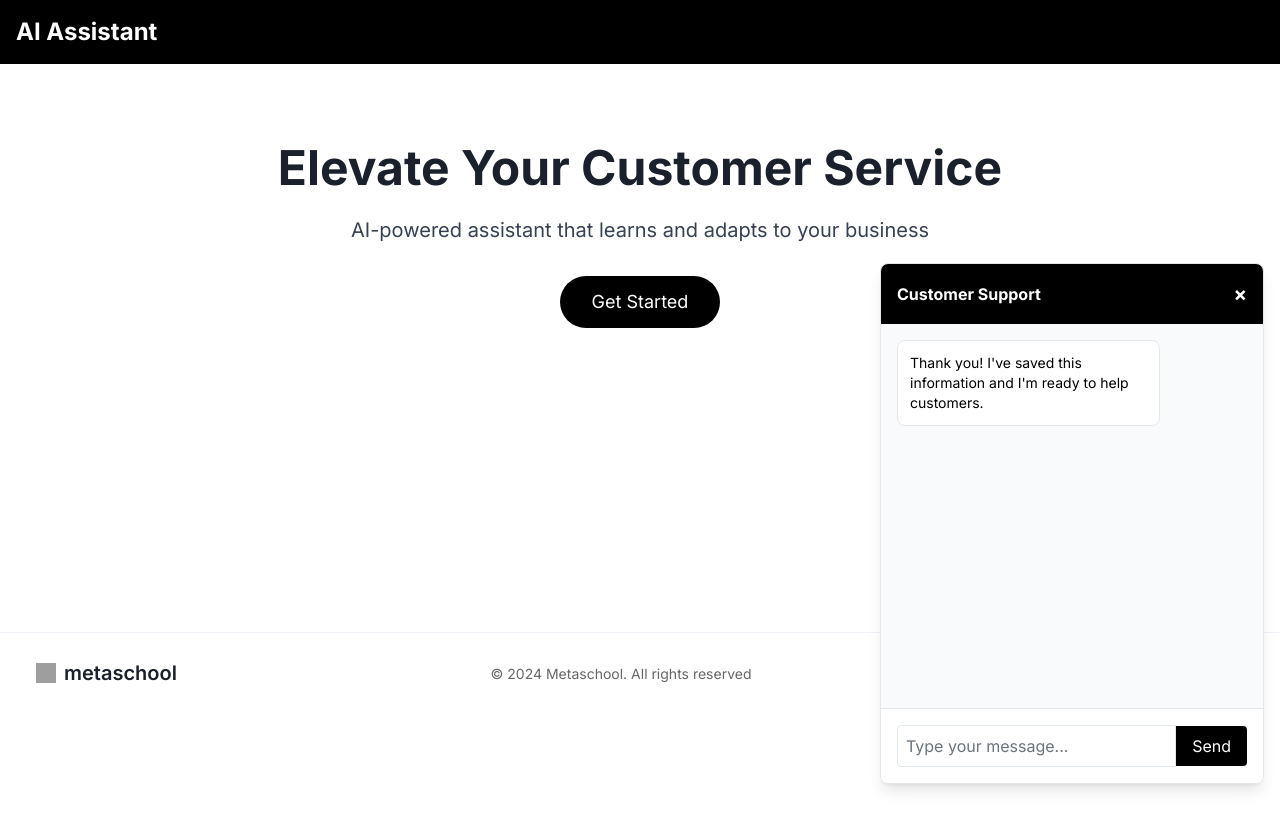
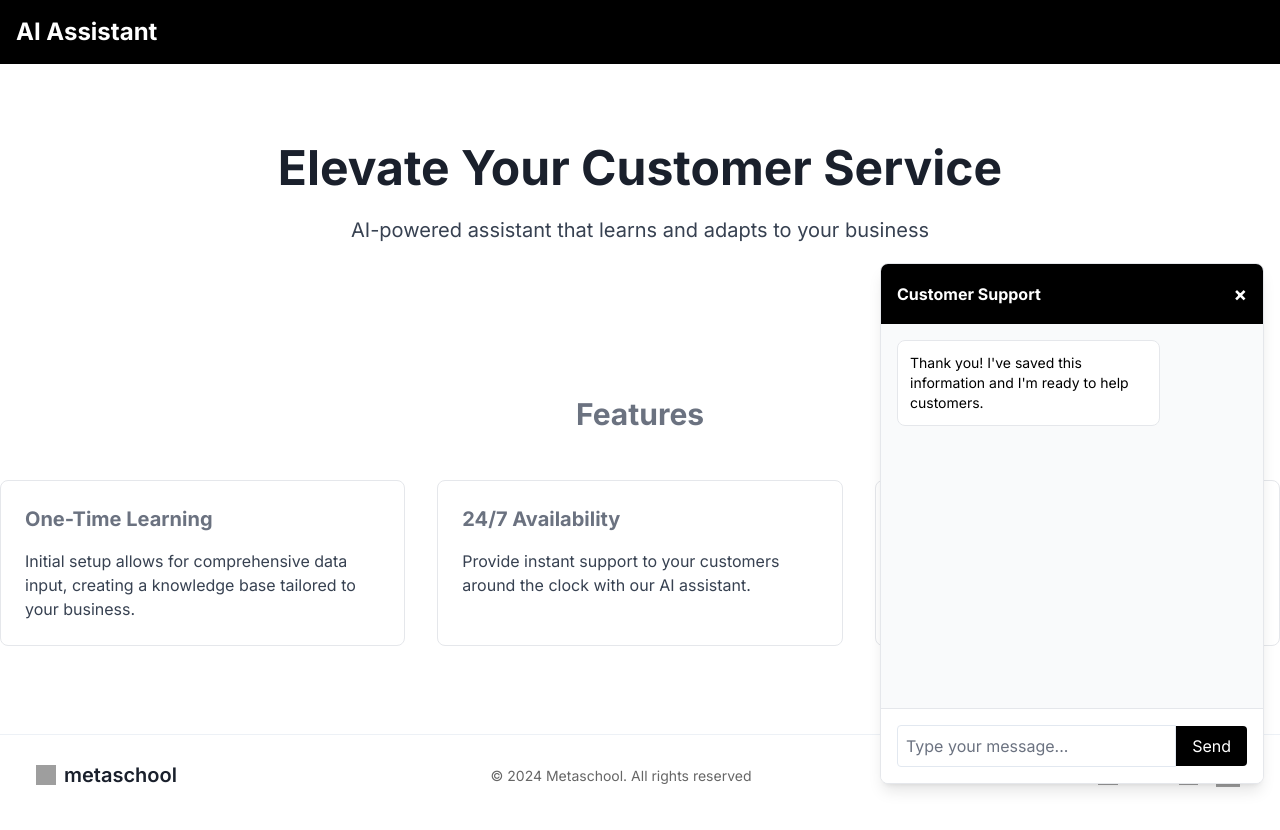
Before and after one commit to AkshataM17/ai-service-assistant-updated, a Next.js app: page / in a window 1280 px wide. Before the commit the page ends 800 px from the top, so only its background shows below. Built offline with nearby package versions, Linux system fonts and the light colour scheme; grey boxes are pictures that could not be loaded.

Commit message:
landing page and readme

```diff
--- a/app/page.tsx
+++ b/app/page.tsx
@@ -12,13 +12,24 @@ export default function Home() {
       <section className="container mx-auto py-20 text-center">
         <h2 className="text-5xl font-bold mb-6">Elevate Your Customer Service</h2>
         <p className="text-xl text-gray-700 mb-8">AI-powered assistant that learns and adapts to your business</p>
-        <button className="bg-black text-white px-8 py-3 rounded-full text-lg hover:bg-gray-800 transition">Get Started</button>
       </section>
 
-      <section id="features" className="bg-white py-20">
+      <section id="features" className="bg-white py-10">
         <div className="container mx-auto">
-          <h2 className="text-3xl font-bold text-center mb-12 text-gray-500"></h2>
+          <h2 className="text-3xl font-bold text-center mb-12 text-gray-500">Features</h2>
           <div className="grid grid-cols-1 md:grid-cols-3 gap-8">
+          <div className="p-6 border border-gray-200 rounded-lg">
+              <h3 className="text-xl font-bold mb-4 text-gray-500">One-Time Learning</h3>
+              <p className="text-gray-700">Initial setup allows for comprehensive data input, creating a knowledge base tailored to your business.</p>
+            </div>
+            <div className="p-6 border border-gray-200 rounded-lg">
+              <h3 className="text-xl font-bold mb-4 text-gray-500">24/7 Availability</h3>
+              <p className="text-gray-700">Provide instant support to your customers around the clock with our AI assistant.</p>
+            </div>
+            <div className="p-6 border border-gray-200 rounded-lg">
+              <h3 className="text-xl font-bold mb-4 text-gray-500">Easy to Use</h3>
+              <p className="text-gray-700">Extremely simple user interface for customers to interact</p>
+            </div>
               <p className="text-gray-700"></p>
               <p className="text-gray-700"></p>
               <p className="text-gray-700"></p>
```
Also changed, not shown: 1 other file (tests, documents, lock files or other folders).
